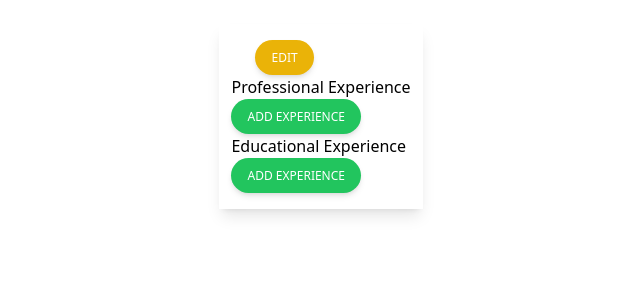
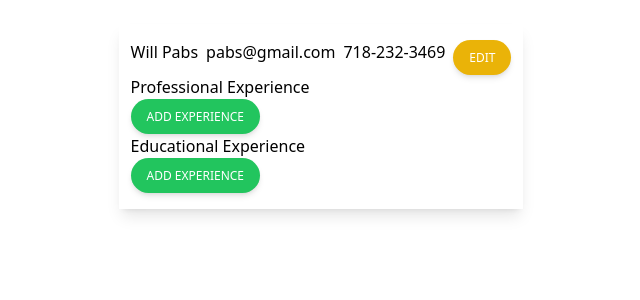
Before and after one commit to WillPabs/cv-application, a React (Create React App) app: page / in a window 1280 px wide. Shown: the top 300 px of the page, without its empty margins (319-959 px from the left). Built offline with nearby package versions, Linux system fonts and the light colour scheme.

Commit message:
Populated state of general info

```diff
--- a/src/components/GeneralInfo.js
+++ b/src/components/GeneralInfo.js
@@ -2,9 +2,9 @@ import React from "react";
 import { useState } from "react";
 
 export const GeneralInfo = () => {
-    const [name, setName] = useState('')
-    const [email, setEmail] = useState('')
-    const [phoneNo, setPhoneNo] = useState('')
+    const [name, setName] = useState('Will Pabs')
+    const [email, setEmail] = useState('pabs@gmail.com')
+    const [phoneNo, setPhoneNo] = useState('718-232-3469')
     const [isEditing, setIsEditing] = useState(false)
 
     const handleChange = (e) => {
```
